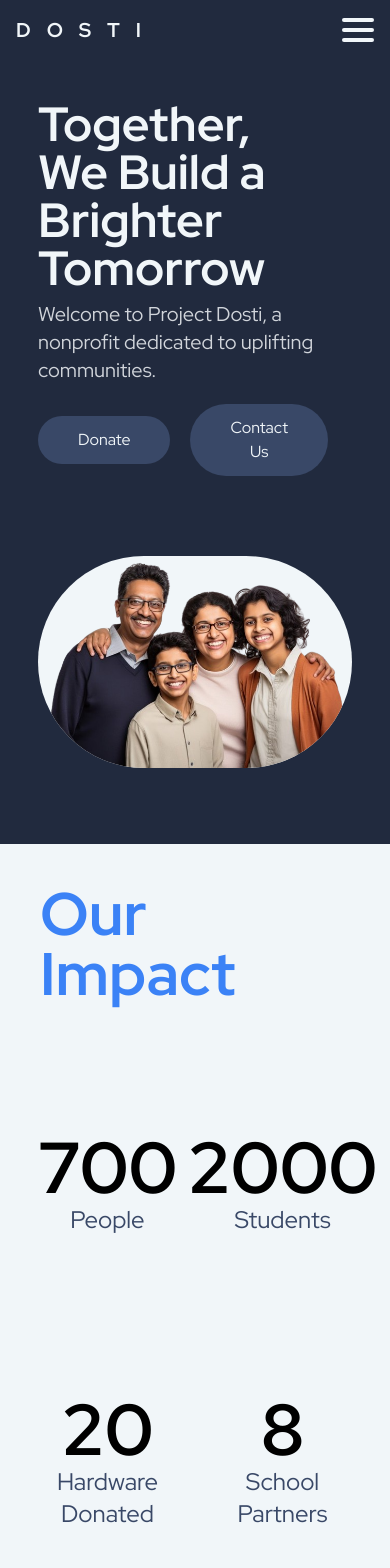
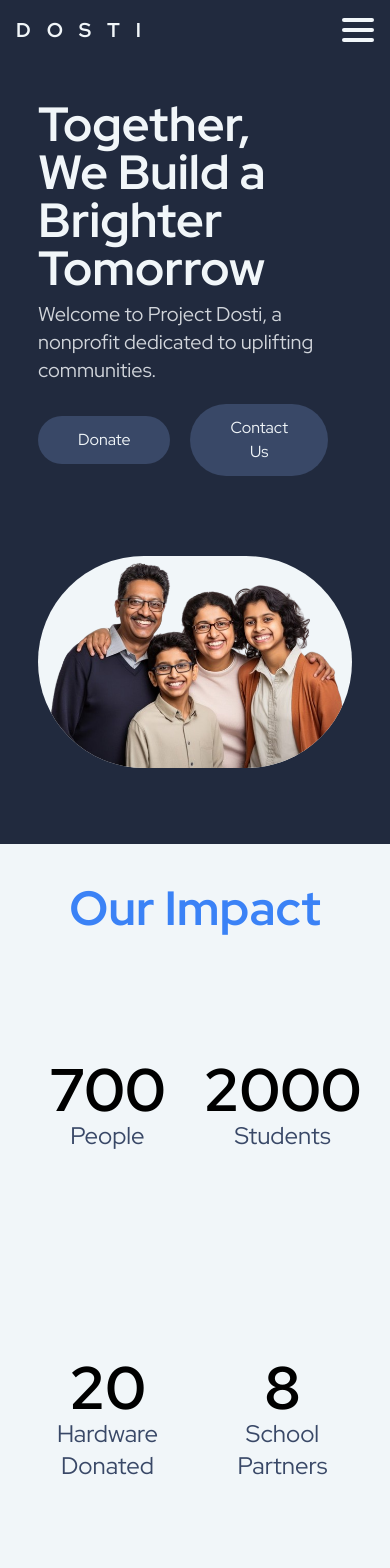
Before and after one commit to AyushB08/project-dosti, a Next.js app: page / in a window 390 px wide. Shown: the top 1568 px of the page. Built offline with nearby package versions, Linux system fonts and the light colour scheme.

Commit message:
bug fixes

```diff
--- a/app/components/Contact.tsx
+++ b/app/components/Contact.tsx
@@ -5,7 +5,7 @@ export default function Contact() {
     return (
         <div id ="contact" className="min-h-screen w-screen bg-dark-blue flex flex-col items-center justify-center">
             <h1 className="text-white text-5xl md:text-7xl font-bold mt-10">Contact Us</h1>
-            <h2 className="text-blue-500 text-xl md:text-2xl mt-5">We&apos;d love to hear your thoughts!</h2>
+            <h2 className="text-blue-500 text-xl md:text-2xl mt-5">We&apos;d love to hear your thoughts.</h2>
 
 
             <div className="bg-white p-8 rounded-lg shadow-lg mt-8 max-w-lg w-4/5">
--- a/app/components/Hero.tsx
+++ b/app/components/Hero.tsx
@@ -6,8 +6,8 @@ export default function Hero() {
                 <h1 className="text-white text-5xl md:text-7xl font-bold mb-2">Together, We Build a Brighter Tomorrow</h1>
                 <p className="text-gray-300 text-xl">Welcome to Project Dosti, a nonprofit dedicated to uplifting communities.</p>
                 <div className="flex flex-row space-x-5 mt-5 items-center text-white">
-                <p className="bg-navy py-3 md:py-5 px-10 rounded-full text-center">Donate</p>
-                <p className="bg-navy py-3 md:py-5 px-10 rounded-full text-center ">Contact Us</p>
+                    <p className="bg-navy py-3 md:py-6 px-10 rounded-full text-center">Donate</p>
+                    <p className="bg-navy py-3 md:py-6 px-10 rounded-full text-center ">Contact Us</p>
                 </div>
             </div>
             <div className="rounded-full overflow-hidden  md:w-3/4 bg-white ">
--- a/app/components/Impact.tsx
+++ b/app/components/Impact.tsx
@@ -23,22 +23,22 @@ export default function Impact() {
             </div>
             <div className="h-screen w-screen bg-white flex flex-col md:hidden">
                 <div className="w-full h-full md:w-1/2 p-10 flex flex-col justify-center items-center">
-                    <h2 className="text-6xl font-bold text-blue-500">Our Impact</h2>
+                    <h2 className="text-5xl font-bold text-blue-500">Our Impact</h2>
                     <div className="w-full h-full grid grid-cols-2 gap-10 mt-32">
                         <div className="flex flex-col items-center">
-                            <p className="font-bold text-7xl">700</p>
+                            <p className="font-bold text-6xl">700</p>
                             <p className="mb-5 text-2xl text-navy">People</p>
                         </div>
                         <div className="flex flex-col items-center">
-                            <p className="font-bold text-7xl">2000</p>
+                            <p className="font-bold text-6xl">2000</p>
                             <p className="mb-5 text-2xl text-navy">Students</p>
                         </div>
                         <div className="flex flex-col items-center">
-                            <p className="font-bold text-7xl">20</p>
+                            <p className="font-bold text-6xl">20</p>
                             <p className="mb-5 text-2xl text-navy text-center">Hardware Donated</p>
                         </div>
                         <div className="flex flex-col items-center">
-                            <p className="font-bold text-7xl">8</p>
+                            <p className="font-bold text-6xl">8</p>
                             <p className="mb-5 text-2xl text-navy text-center">School Partners</p>
                         </div>
                     </div>
--- a/app/components/Testimonials.tsx
+++ b/app/components/Testimonials.tsx
@@ -3,7 +3,7 @@ import TestimonialsCarousel from "./TestimonialsCarousel";
 export default function Testimonials() {
     return (
         <div className="h-screen w-screen bg-dark-blue flex flex-col items-center justify-center">
-            <p className="text-white text-8xl mx-10 text-center">Still Don&apos;t Believe Us?</p>
+            <p className="text-white text-7xl mx-10 text-center">Still Don&apos;t Believe Us?</p>
 
 
             <p className="text-blue-500 text-2xl ">Listen to our supporters.</p>
```
